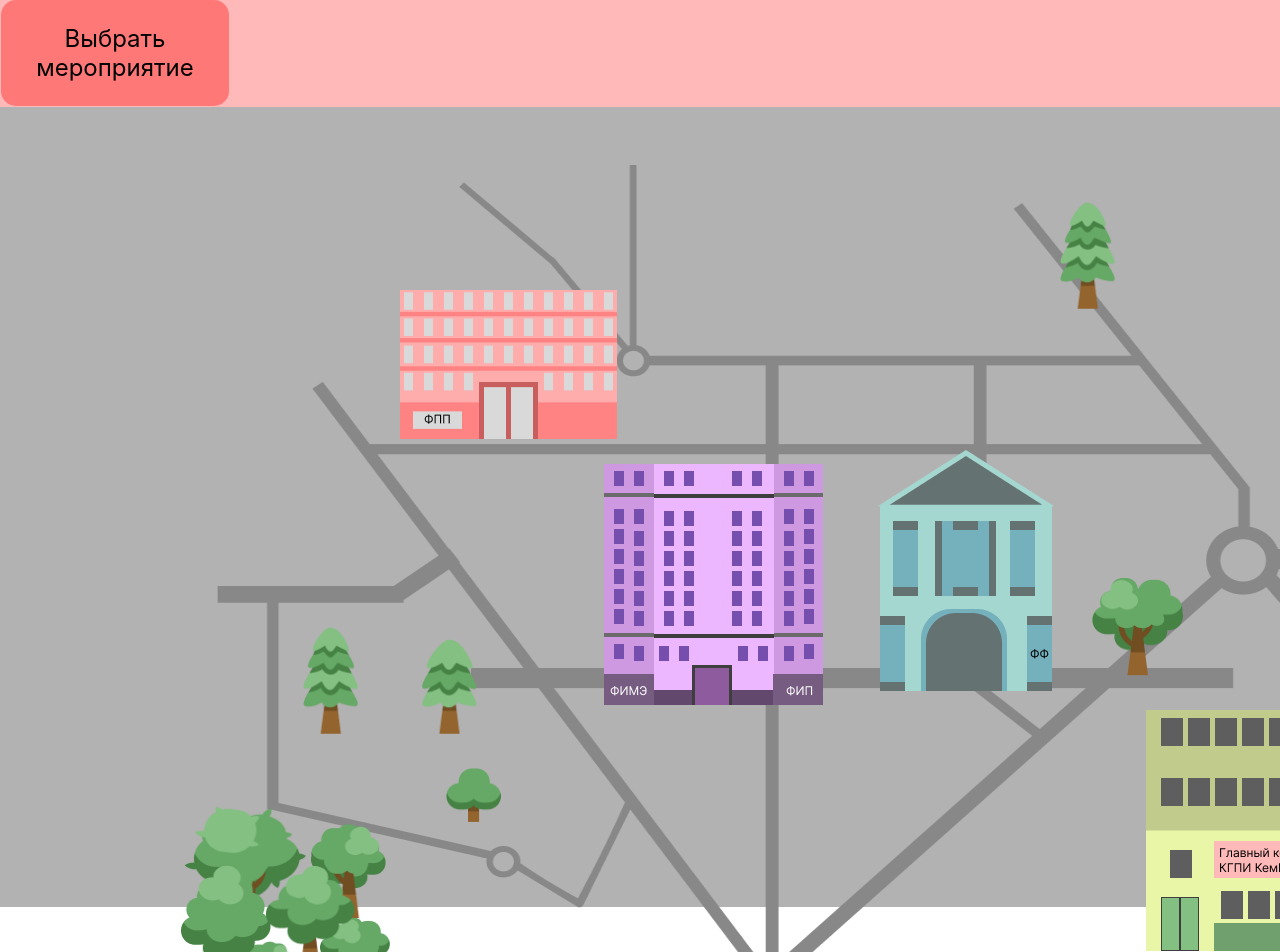
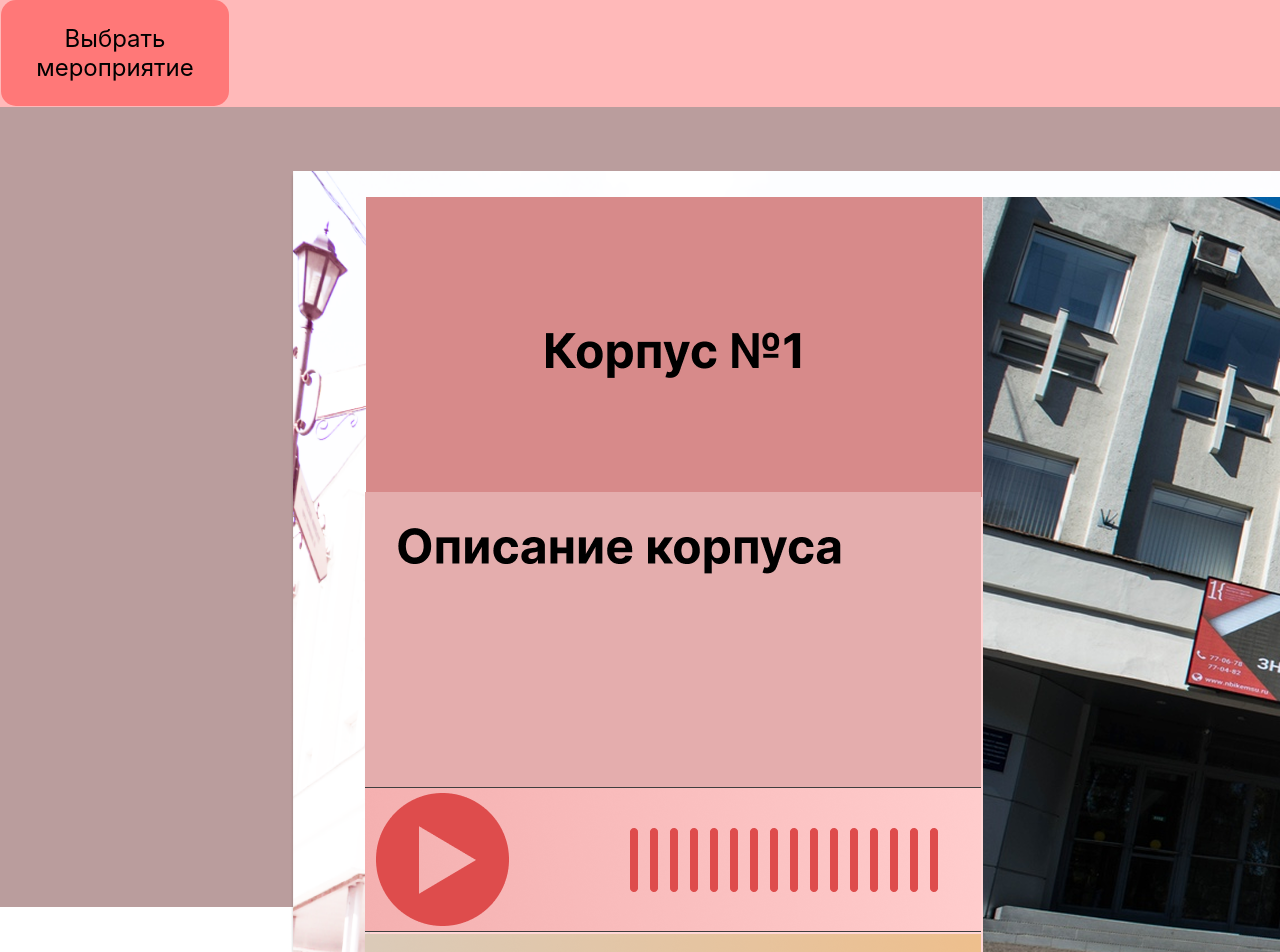
Before and after one commit to Disolane/Block-510, a React (Create React App) app: page /second-page in a window 1280 px wide. Shown: the top 952 px of the page. Built offline with nearby package versions, Linux system fonts and the light colour scheme.

Commit message:
доделаны 1 и 2 страницы

```diff
--- a/package.json
+++ b/package.json
@@ -7,8 +7,10 @@
     "@testing-library/jest-dom": "^6.6.3",
     "@testing-library/react": "^16.2.0",
     "@testing-library/user-event": "^13.5.0",
+    "bootstrap": "^5.3.5",
     "react": "^19.0.0",
     "react-dom": "^19.0.0",
+    "react-router-dom": "^7.5.0",
     "react-scripts": "5.0.1",
     "web-vitals": "^2.1.4"
   },
--- a/src/App.js
+++ b/src/App.js
@@ -1,13 +1,20 @@
-import Navbar from"./nav/Navbar";
+import Navbar from "./nav/Navbar";
 import Home from "./pages/Home";
-//SecondFrame from "./pages/SecondFrame";
+import SecondFrame from "./pages/SecondFrame";
+import { BrowserRouter as Router, Route, Routes } from 'react-router-dom';
+
 function App() {
   return (
-    <div className="App">
-      <Navbar/>
-      <Home/>
-
-    </div>
+    <Router>
+      <div className="App">
+        <Navbar />
+        <Routes>
+          <Route path="/" element={<Home />} />
+          <Route path="/second-page" element={<SecondFrame />} />
+        </Routes>
+      </div>
+    </Router>
   );
 }
+
 export default App;
--- a/src/nav/Navbar.js
+++ b/src/nav/Navbar.js
@@ -1,20 +1,47 @@
 import "../styles/main.css";
 import image8 from "../img/BackFirstButton.png";
 import image9 from "../img/BackSecButt.png";
-
-const Navbar=()=>{
-return(
+import 'bootstrap/dist/js/bootstrap.bundle.min.js';
+import { Link } from 'react-router-dom';
+import React, { useState } from 'react';
+const Navbar = () => {
+  const [isDropdownOpen, setIsDropdownOpen] = useState(false);
+  const toggleDropdown = () => {
+    setIsDropdownOpen(!isDropdownOpen);
+  };
+  return (
     <nav className="nav">
       <div className="container">
-          <button className="button1">
+        <div className="dropdown">
+          <button
+            className="button1 btn btn-secondary dropdown-toggle"
+            type="button"
+            id="dropdownMenuButton"
+            aria-expanded={isDropdownOpen ? 'true' : 'false'}
+            onClick={toggleDropdown}
+          >
             <span className="text">
               <p>Выбрать</p>
               <p>мероприятие</p>
             </span>
           </button>
-          <button className="button2">
+          <ul className={`dropdown-menu ${isDropdownOpen ? 'show' : ''}`} aria-labelledby="dropdownMenuButton">
+
+            <li style={{ display: isDropdownOpen ? 'block' : 'none' }}>
+              <Link className="dropdown-item" to="/сabinet" onClick={() => setIsDropdownOpen(false)}>Мероприятие 1</Link>
+            </li>
+            <li style={{ display: isDropdownOpen ? 'block' : 'none' }}>
+              <Link className="dropdown-item" to="/сabinet" onClick={() => setIsDropdownOpen(false)}>Мероприятие 2</Link>
+            </li>
+            <li style={{ display: isDropdownOpen ? 'block' : 'none' }}>
+              <Link className="dropdown-item" to="/сabinet" onClick={() => setIsDropdownOpen(false)}>Мероприятие 3</Link>
+            </li>
+          </ul>
+        </div>
+
+        <Link to="/"  className="button2">
         <img src={image8} width="114" height="106" alt="" className="img8" />
-           </button>
+        </Link>
         <button className="button3">
           <img src={image9} width="114" height="106" alt="" className="img9" />
         </button>
@@ -22,4 +49,5 @@ return(
     </nav>
   );
 }
+
 export default Navbar;
--- a/src/pages/Home.js
+++ b/src/pages/Home.js
@@ -1,5 +1,5 @@
-import "../styles/main.css";
-import React,{ useState } from 'react';
+import React, { useState } from 'react';
+import { useNavigate } from 'react-router-dom';
 import image from "../img/Roads.png";
 import image1 from "../img/SecondBuilding.png";
 import image2 from "../img/FourthyBuilding.png";
@@ -10,21 +10,21 @@ import image5 from "../img/FifthyBuilding.png";
 import image6 from "../img/Tree 07-1.png";
 import image7 from "../img/Tree 05-3.png";
 import image10 from "../img/Tree 05-3.png";
-import image11 from "../img/Tree 06-1.png"
-import image12 from "../img/Tree 06-2.png"
+import image11 from "../img/Tree 06-1.png";
+import image12 from "../img/Tree 06-2.png";
 
-import image13 from "../img/Tree 03-1.png"
-import image14 from "../img/Tree 03-2.png"
-import image15 from "../img/Tree 03-3.png"
-import image16 from "../img/Tree 07-2.png"
-import image17 from "../img/Tree 07-3.png"
-import image18 from "../img/Tree 08-1.png"
-import image29 from"../img/PictureOfFirstBuildingForBuldingFrame.png"
-import image30 from"../img/Name.png"
-import image31 from"../img/Description.png"
-import image32 from"../img/Coordinates.png"
-import image33 from"../img/Type.png"
-import image34 from"../img/ButtonOfClickForEvents.png"
+import image13 from "../img/Tree 03-1.png";
+import image14 from "../img/Tree 03-2.png";
+import image15 from "../img/Tree 03-3.png";
+import image16 from "../img/Tree 07-2.png";
+import image17 from "../img/Tree 07-3.png";
+import image18 from "../img/Tree 08-1.png";
+import image29 from "../img/PictureOfFirstBuildingForBuldingFrame.png";
+import image30 from "../img/Name.png";
+import image31 from "../img/Description.png";
+import image32 from "../img/Coordinates.png";
+import image33 from "../img/Type.png";
+
 const Modal = ({ showModal, onClose, images }) => {
   if (!showModal) return null;
   return (
@@ -35,23 +35,29 @@ return (
             <img src={image} alt={`image-${index}`} className="modal-image" key={index} />
           ))}
         </div>
-<button className="close-button" onClick={onClose}>X
-</button>
+        <button className="close-button" onClick={onClose}>X</button>
       </div>
     </div>
   );
 };
+
 const Home = () => {
   const [showModal, setShowModal] = useState(false);
   const [selectedImages, setSelectedImages] = useState([]);
   const [selectedImage, setSelectedImage] = useState(null);
+  const navigate = useNavigate();
+
   const handleImageClick = (index) => {
-if (index === 4){
-const images = [image29, image30, image31, image32, image33, image34];
+    if (index === 4) {
+      const images = [image29, image30, image31, image32, image33];
       setSelectedImages(images);
       setSelectedImage(index);
       setShowModal(true);
-  }  };
+      setTimeout(() => {
+        navigate('/second-page');
+      }, 9000);
+    }
+  };
   const handleCloseModal = () => {
     setShowModal(false);
     setSelectedImage(null);
@@ -91,23 +97,17 @@ className={`img5 ${selectedImage === 5 ? "highlighted" : ""}`}
         onClick={() => handleImageClick(5)}
       />
       <Modal showModal={showModal} onClose={handleCloseModal} images={selectedImages} />
-
-
-<img src={image6} alt="" className="img6"/>
-<img src={image7} alt="" className="img7"/>
-<img src={image10} alt="" className="img10"/>
+      <img src={image6} alt="" className="img6" />
+      <img src={image7} alt="" className="img7" />
+      <img src={image10} alt="" className="img10" />
       <img src={image11} alt="" className="img11" />
       <img src={image12} alt="" className="img12" />
-
       <img src={image13} alt="" className="img13" />
       <img src={image14} alt="" className="img14" />
       <img src={image15} alt="" className="img15" />
       <img src={image16} alt="" className="img16" />
       <img src={image17} alt="" className="img17" />
       <img src={image18} alt="" className="img18" />
-<img src={image11} alt="" className="img19" />
-<img src={image13} alt="" className="img20" />
-<img src={image14} alt="" className="img21" />
     </div>
   );
 }
--- a/src/pages/SecondFrame.js
+++ b/src/pages/SecondFrame.js
@@ -6,6 +6,7 @@ import image23 from"../img/MainBlock (2).png"
 import image25 from"../img/Group 106.png"
 import image26 from"../img/SoundButton.png"
 import image27 from"../img/Group 108.png"
+import image35 from "../img/PictureOfFirstBuildingForBuldingFrame.png"
 const SecondFrame = () => {
   const [imageSrc, setImageSrc] = useState(image26);
   const handleImageClick = () => {
@@ -22,6 +23,7 @@ const SecondFrame = () => {
   <img src={image23} alt="" className="img23"/>
   <img src={image24} alt="" className="img24"/>
   <img src={image25} alt="" className="img25"/>
+  <img src={image35} alt=''className='img35'/>
   <button onClick={handleImageClick}>
   <img src={imageSrc} alt="" className="img26" />
    </button>
--- a/src/styles/main.css
+++ b/src/styles/main.css
@@ -28,13 +28,6 @@ button.button1:active{
 background-color: #FF4D4D;
 transform: scale(0.98);
 }
-button.button2:active
-{transform: scale(0.98);
-}
-button.button3:active
-{transform: scale(0.98);
-}
-
 .text{
 font-family: "Inter", sans-serif;
 font-weight:400;
@@ -211,53 +204,62 @@ position:absolute;
 left:264.94px;
 top:859.04px ;
 }
-.fon1{
-width: 100%;
-height:100vh;
-background-color:#BA9D9D;
+.fon1 {
+  background-color: #BA9D9D;
+  position: relative;
+  width:100%;
+  height:100vh;
 }
 .img22{
 position: relative;
 width: 1619px;
-height:1080px;
+height: 1040px;
 position: absolute;
-left:190px;
-top:107.2px;
+left:290px;
+top: 64px;
 }
 .img23{
-width:1400px;
-height: 924px;
+width:1398px;
+height: 918px;
 position: absolute;
-left:260px;
-top:50px;
+left:370px;
+top: 90px;
 }
 .img23, .img24,.img25,.img26{
   position: relative;
 }
 .img24{
-width: 616px;
-height: 300px;;
-top: -875px;
-left: 250px;
+  position: absolute;
+  top: 90px;
+  left:366px;
 }
 .img25{
   width:616px;
   height: 300px;
-  top: -575px;
-  left:-366px;
+  position: absolute;
+  top: 385px;
+  left: 365px;
 }
 .img26{
 width: 616px;
 height:145px;
-top:-274.5px;
-left:-982px;
+position: absolute;
+top: 680px;
+left: 365px;
 }
 .img28{
 position: relative;
+position: absolute;
 width: 616px;
 height:179px;
-top:-430px;
-left:-500px;
+top: 827px;
+left: 365px;
+}
+.img35{
+  position: relative;
+  position: absolute;
+  top: 90px;
+  left: 983px;
 }
 .modal-overlay {
   position: fixed;
@@ -302,8 +304,32 @@ left:-500px;
   right: 4px;
   z-index: 1002;
 }
+.dropdown-menu {
+  width: 235px;
+  max-height: 228px;
+  overflow-y: auto;
+  border-radius: 15px;
+  background-color: #FF7878;
+  text-align: center;
+  box-shadow: 0px 8px 16px rgba(0, 0, 0, 0.2);
+  position: absolute;
+  top: 106.5px;
+  left: 2px;
+}
 
-.img29{
-width:500px;
-height:350px;
+.dropdown-item {
+  text-align: center;
+  padding: 10px 20px;
+  font-family: "Inter", sans-serif;
+  font-size: 24px;
+  font-weight: 400;
+  color: #000000;
 }
+
+.dropdown-item:hover {
+  background-color: #f8f9fa;
+  color: #007bff;
+}
+.show {
+  display: block !important;
+}
```
Also changed, not shown: src/pages/Map.js (added), 1 other file (tests, documents, lock files or other folders). Lines whose indentation alone changed are shown as unchanged.
